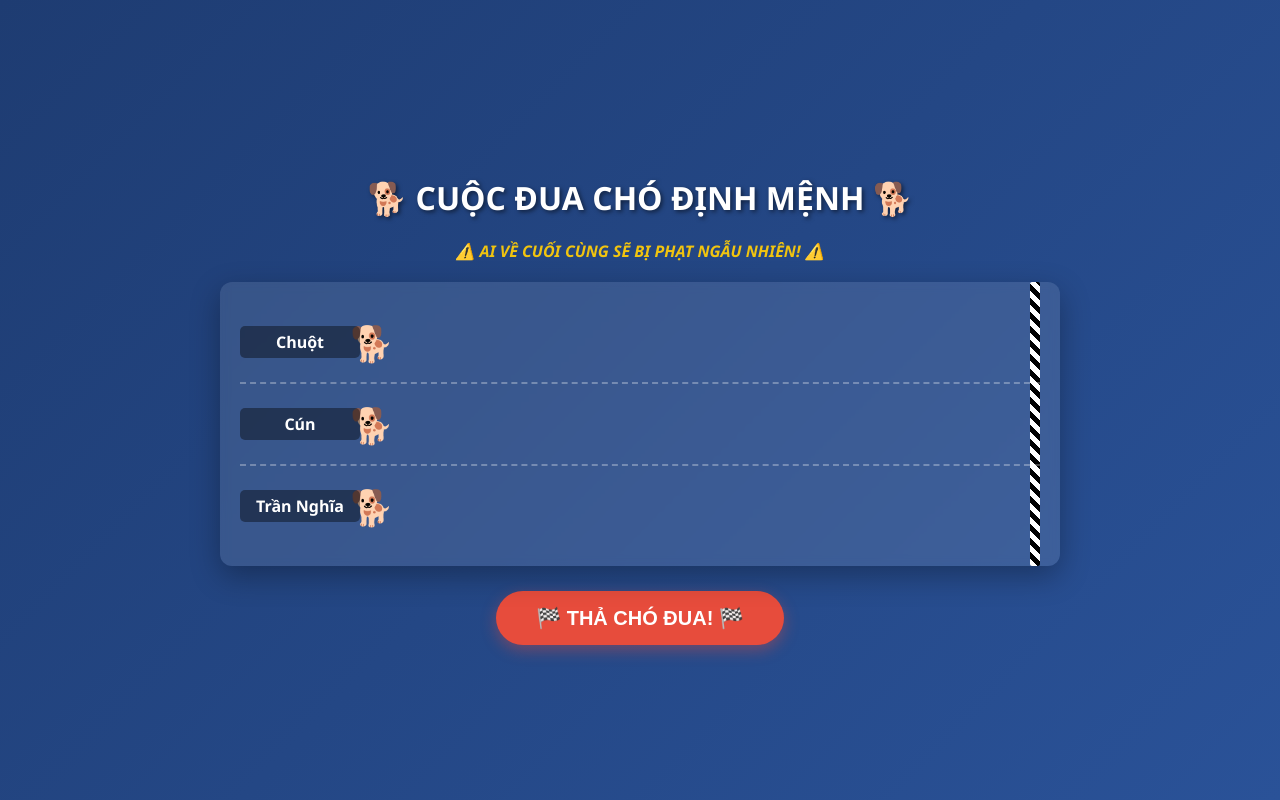
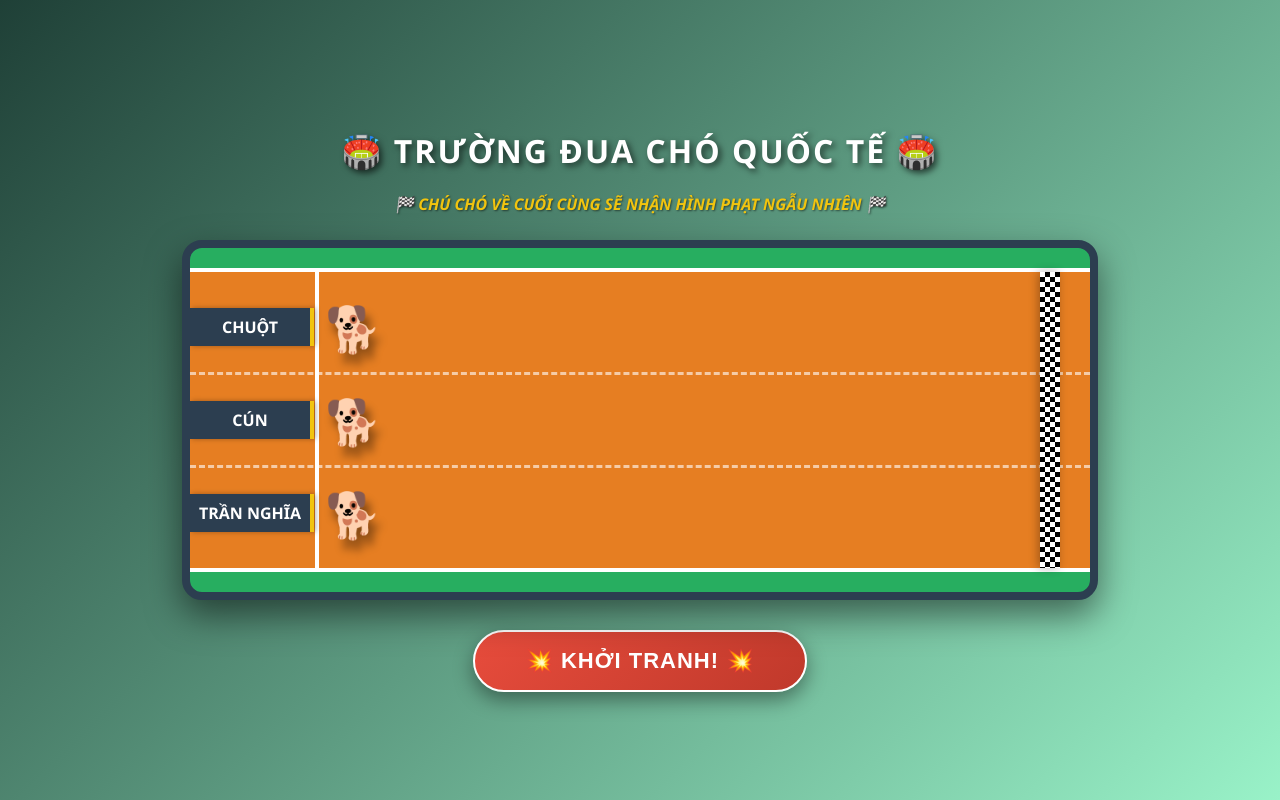
Before and after one commit to nghiamin01-code/wed-trollwe1, a plain HTML site: page index.html in a window 1280 px wide. Drawn offline with Linux system fonts and the light colour scheme.

Commit message:
Update index.html

```diff
--- a/index.html
+++ b/index.html
@@ -3,11 +3,11 @@
 <head>
     <meta charset="UTF-8">
     <meta name="viewport" content="width=device-width, initial-scale=1.0">
-    <title>Cuộc Đua Chó Định Mệnh</title>
+    <title>Trường Đua Chó Chuyên Nghiệp</title>
     <style>
         body {
             font-family: 'Segoe UI', Tahoma, Geneva, Verdana, sans-serif;
-            background: linear-gradient(135deg, #1e3c72 0%, #2a5298 100%);
+            background: linear-gradient(135deg, #1f4037 0%, #99f2c8 100%);
             color: #fff;
             display: flex;
             flex-direction: column;
@@ -18,115 +18,172 @@
             padding: 20px;
             box-sizing: border-box;
         }
-        h1 { text-shadow: 2px 2px 4px rgba(0,0,0,0.5); margin-bottom: 5px; text-align: center; }
-        p.rule { color: #f1c40f; font-style: italic; margin-bottom: 20px; text-align: center; font-weight: bold; }
+        h1 {
+            text-shadow: 3px 3px 6px rgba(0,0,0,0.6);
+            margin-bottom: 5px;
+            text-align: center;
+            font-size: 32px;
+            letter-spacing: 2px;
+        }
+        p.rule { color: #f1c40f; font-style: italic; margin-bottom: 25px; text-align: center; font-weight: bold; text-shadow: 1px 1px 2px rgba(0,0,0,0.5); }
 
-        .track-container {
-            background: rgba(255, 255, 255, 0.1);
-            padding: 20px;
-            border-radius: 12px;
-            box-shadow: 0 10px 30px rgba(0,0,0,0.3);
+        /* Khung trường đua tổng thể */
+        .stadium {
+            background: #27ae60;
+            padding: 20px 0;
+            border: 8px solid #2c3e50;
+            border-radius: 20px;
+            box-shadow: 0 15px 35px rgba(0,0,0,0.5);
             width: 100%;
-            max-width: 800px;
+            max-width: 900px;
             position: relative;
-            backdrop-filter: blur(5px);
+            overflow: hidden;
         }
 
-        /* Đường đua */
+        /* Mặt đường đua giả lập cát/đất mịn chuyên dụng */
+        .track-container {
+            background: #e67e22; /* Màu đất/cát cát */
+            background-image: radial-gradient(rgba(0,0,0,0.15) 15%, transparent 20%),
+                              radial-gradient(rgba(0,0,0,0.15) 15%, transparent 20%);
+            background-size: 4px 4px;
+            background-position: 0 0, 2px 2px;
+            padding: 10px 0;
+            position: relative;
+            border-top: 4px solid #fff;
+            border-bottom: 4px solid #fff;
+        }
+
+        /* Làn đua */
         .lane {
             display: flex;
             align-items: center;
-            height: 80px;
-            border-bottom: 2px dashed rgba(255,255,255,0.3);
+            height: 90px;
+            border-bottom: 3px dashed rgba(255,255,255,0.6);
             position: relative;
         }
         .lane:last-child { border-bottom: none; }
 
-        /* Tên người chơi cố định bên trái */
+        /* Tên người chơi dạng bảng điện tử */
         .player-name {
-            width: 100px;
+            width: 110px;
             font-weight: bold;
             font-size: 16px;
             color: #fff;
-            background: rgba(0,0,0,0.4);
-            padding: 5px 10px;
-            border-radius: 5px;
+            background: #2c3e50;
+            border-right: 4px solid #f1c40f;
+            padding: 8px 5px;
             text-align: center;
+            z-index: 5;
+            box-shadow: 2px 0 5px rgba(0,0,0,0.3);
+            text-transform: uppercase;
+        }
+
+        /* Vạch xuất phát biệt lập */
+        .start-line {
+            position: absolute;
+            left: 125px;
+            top: 0;
+            bottom: 0;
+            width: 4px;
+            background: #fff;
             z-index: 2;
         }
 
-        /* Chú chó đua */
+        /* Chú chó đua sinh động hơn kèm bóng đổ */
         .dog {
-            font-size: 35px;
+            font-size: 45px;
             position: absolute;
-            left: 110px; /* Vị trí xuất phát */
-            transition: left 0.1s linear;
+            left: 135px; /* Vị trí xuất phát */
+            transition: left 0.08s linear;
             user-select: none;
+            z-index: 3;
+            filter: drop-shadow(5px 10px 4px rgba(0,0,0,0.4)); /* Tạo độ nổi 3D */
         }
 
-        /* Vạch đích */
+        /* Vạch đích chuẩn Thể thao (Caro đen trắng) */
         .finish-line {
             position: absolute;
-            right: 20px;
+            right: 30px;
             top: 0;
             bottom: 0;
-            width: 10px;
-            background: repeating-linear-gradient(
-                45deg,
-                #fff,
-                #fff 5px,
-                #000 5px,
-                #000 10px
-            );
-            border-radius: 2px;
+            width: 20px;
+            background-color: #fff;
+            background-image: linear-gradient(45deg, #000 25%, transparent 25%, transparent 75%, #000 75%, #000),
+                              linear-gradient(45deg, #000 25%, transparent 25%, transparent 75%, #000 75%, #000);
+            background-size: 10px 10px;
+            background-position: 0 0, 5px 5px;
+            box-shadow: -2px 0 10px rgba(0,0,0,0.3);
+            z-index: 2;
         }
 
-        /* Điều khiển */
-        .control-zone { margin-top: 25px; display: flex; flex-direction: column; align-items: center; gap: 15px; }
+        /* Khu vực nút bấm điều khiển */
+        .control-zone { margin-top: 30px; display: flex; flex-direction: column; align-items: center; gap: 15px; width: 100%; }
+
         .btn {
-            background: #e74c3c;
+            background: linear-gradient(135deg, #e74c3c 0%, #c0392b 100%);
             color: white;
-            border: none;
-            padding: 15px 40px;
-            border-radius: 30px;
-            font-size: 20px;
-            font-weight: bold;
+            border: 2px solid #fff;
+            padding: 16px 50px;
+            border-radius: 50px;
+            font-size: 22px;
+            font-weight: 900;
             cursor: pointer;
-            box-shadow: 0 5px 15px rgba(231, 76, 60, 0.4);
-            transition: 0.2s;
+            box-shadow: 0 8px 20px rgba(0,0,0,0.4);
+            transition: all 0.2s ease;
+            text-transform: uppercase;
+            letter-spacing: 1px;
         }
-        .btn:hover { background: #c0392b; transform: scale(1.05); }
-        .btn:disabled { background: #7f8c8d; cursor: not-allowed; box-shadow: none; transform: none; }
+        .btn:hover { background: linear-gradient(135deg, #ff6b6b 0%, #e74c3c 100%); transform: translateY(-3px) scale(1.02); box-shadow: 0 12px 25px rgba(0,0,0,0.5); }
+        .btn:active { transform: translateY(1px); box-shadow: 0 5px 10px rgba(0,0,0,0.4); }
+        .btn:disabled { background: #7f8c8d !important; cursor: not-allowed; box-shadow: none !important; transform: none !important; border-color: #bdc3c7; }
 
-        /* Bảng kết quả */
+        /* Bảng hiển thị án phạt thiết kế hiện đại */
         #result-box {
-            margin-top: 20px;
-            padding: 20px;
-            background: white;
-            color: #333;
+            margin-top: 10px;
+            padding: 25px;
+            background: #fff;
+            color: #2c3e50;
+            border-radius: 16px;
+            width: 100%;
+            max-width: 550px;
+            text-align: center;
+            box-shadow: 0 15px 35px rgba(0,0,0,0.4);
+            display: none;
+            animation: bounceIn 0.6s cubic-bezier(0.175, 0.885, 0.32, 1.275);
+            border: 3px solid #f1c40f;
+        }
+        .rank-title { font-size: 18px; color: #7f8c8d; text-transform: uppercase; margin-bottom: 10px; font-weight: bold; }
+        .rank-item { font-size: 18px; font-weight: bold; margin: 5px 0; }
+        .loser-highlight { color: #c0392b; font-size: 26px; font-weight: 800; margin: 15px 0 5px 0; text-transform: uppercase; }
+        .punishment-highlight {
+            background: #f1c40f;
+            color: #000;
+            font-size: 28px;
+            font-weight: 900;
+            padding: 10px 20px;
             border-radius: 10px;
-            width: 100%;
-            max-width: 500px;
-            text-align: center;
-            box-shadow: 0 10px 25px rgba(0,0,0,0.2);
-            display: none;
-            animation: fadeIn 0.5s ease;
+            display: inline-block;
+            margin-top: 10px;
+            box-shadow: inset 0 0 5px rgba(0,0,0,0.2), 0 4px 8px rgba(0,0,0,0.15);
+            text-transform: uppercase;
         }
-        .loser-highlight { color: #e74c3c; font-size: 24px; font-weight: bold; margin-bottom: 10px; }
-        .punishment-highlight { color: #f39c12; font-size: 26px; font-weight: text-transform: uppercase; font-weight: 900; text-shadow: 1px 1px 1px rgba(0,0,0,0.1); }
 
-        @keyframes fadeIn {
-            from { opacity: 0; transform: translateY(10px); }
-            to { opacity: 1; transform: translateY(0); }
+        @keyframes bounceIn {
+            0% { opacity: 0; transform: scale(0.3); }
+            50% { opacity: 1; transform: scale(1.05); }
+            70% { transform: scale(0.9); }
+            100% { transform: scale(1); }
         }
     </style>
 </head>
 <body>
 
-    <h1>🐕 CUỘC ĐUA CHÓ ĐỊNH MỆNH 🐕</h1>
-    <p class="rule">⚠️ AI VỀ CUỐI CÙNG SẼ BỊ PHẠT NGẪU NHIÊN! ⚠️</p>
+    <h1>🏟️ TRƯỜNG ĐUA CHÓ QUỐC TẾ 🏟️</h1>
+    <p class="rule">🏁 CHÚ CHÓ VỀ CUỐI CÙNG SẼ NHẬN HÌNH PHẠT NGẪU NHIÊN 🏁</p>
 
+    <div class="stadium">
         <div class="track-container">
+            <div class="start-line"></div>
             <div class="finish-line"></div>
 
             <div class="lane">
@@ -144,15 +201,17 @@
                 <div class="dog" id="dog-nghia">🐕</div>
             </div>
         </div>
+    </div>
 
     <div class="control-zone">
-        <button class="btn" id="startBtn" onclick="startRace()">🏁 THẢ CHÓ ĐUA! 🏁</button>
+        <button class="btn" id="startBtn" onclick="startRace()">💥 KHỞI TRANH! 💥</button>
 
         <div id="result-box">
-            <div id="rank-list" style="font-weight: bold; margin-bottom: 15px; color: #555;"></div>
-            <hr style="border: 0; border-top: 1px solid #eee;">
+            <div class="rank-title">📊 Bảng Xếp Hạng Chung Cuộc</div>
+            <div id="rank-list"></div>
+            <hr style="border: 0; border-top: 2px dashed #bdc3c7; margin: 15px 0;">
             <div class="loser-highlight" id="loserName"></div>
-            <div style="font-size: 18px; margin-bottom: 5px; font-weight: bold;">Hình phạt ngẫu nhiên nhận được:</div>
+            <div style="font-size: 16px; font-weight: bold; color: #7f8c8d;">Hình phạt ngẫu nhiên phải chịu:</div>
             <div class="punishment-highlight" id="punishment"></div>
         </div>
     </div>
@@ -166,77 +225,69 @@
             if (isRacing) return;
             isRacing = true;
 
-            // Ẩn bảng kết quả cũ và khóa nút bấm
             document.getElementById('result-box').style.display = 'none';
             document.getElementById('startBtn').disabled = true;
-            document.getElementById('startBtn').innerText = "ĐANG ĐUA... 🔥";
+            document.getElementById('startBtn').innerText = "ĐANG ĐUA GAY CẤN... 🔥";
 
-            // Reset vị trí 3 chú chó về vạch xuất phát (110px)
+            // Reset vị trí xuất phát cho 3 chú chó (135px là vạch xuất phát chuẩn)
             const dogs = [
-                { id: 'dog-chuot', name: 'Chuột', pos: 110 },
-                { id: 'dog-cun', name: 'Cún', pos: 110 },
-                { id: 'dog-nghia', name: 'Trần Nghĩa', pos: 110 }
+                { id: 'dog-chuot', name: 'Chuột', pos: 135 },
+                { id: 'dog-cun', name: 'Cún', pos: 135 },
+                { id: 'dog-nghia', name: 'Trần Nghĩa', pos: 135 }
             ];
 
             dogs.forEach(d => {
                 document.getElementById(d.id).style.left = d.pos + 'px';
             });
 
-            // Lấy độ rộng đường đua để tính vạch đích
             const trackWidth = document.querySelector('.track-container').clientWidth;
-            const finishLinePos = trackWidth - 60; // Trừ hao kích thước chú chó
+            // Vạch đích nằm thụt vào 30px từ lề phải, trừ thêm chiều rộng chú chó khoảng 50px
+            const finishLinePos = trackWidth - 85;
 
             let finishedCount = 0;
             let rank = [];
 
-            // Chạy vòng lặp đua
             raceInterval = setInterval(() => {
                 dogs.forEach(d => {
-                    // Nếu chú chó này chưa về đích thì tiếp tục chạy ngẫu nhiên
                     if (d.pos < finishLinePos) {
-                        d.pos += Math.floor(Math.random() * 12) + 2; // Tốc độ ngẫu nhiên từ 2 đến 13px
+                        // Tốc độ chạy nhấp nhô ngẫu nhiên tạo độ chân thật
+                        d.pos += Math.floor(Math.random() * 14) + 2;
 
-                        // Khống chế không cho vượt quá vạch đích quá nhiều
                         if (d.pos >= finishLinePos) {
                             d.pos = finishLinePos;
                             finishedCount++;
-                            rank.push(d.name); // Lưu thứ tự về đích
+                            rank.push(d.name);
                         }
 
                         document.getElementById(d.id).style.left = d.pos + 'px';
                     }
                 });
 
-                // Khi cả 3 chú chó đều đã qua vạch đích
                 if (finishedCount === 3) {
                     clearInterval(raceInterval);
                     showResult(rank);
                 }
-            }, 50); // Cập nhật vị trí mỗi 50ms
+            }, 40); // Tăng tần suất cập nhật mượt mà hơn (40ms)
         }
 
         function showResult(rank) {
             isRacing = false;
             document.getElementById('startBtn').disabled = false;
-            document.getElementById('startBtn').innerText = "🏁 ĐUAVÒNG MỚI! 🏁";
+            document.getElementById('startBtn').innerText = "💥 ĐUAVÒNG MỚI! 💥";
 
-            const loser = rank[2]; // Người về thứ 3 (cuối cùng)
-
-            // Random hình phạt từ mảng
+            const loser = rank[2];
             const randomPunishment = punishments[Math.floor(Math.random() * punishments.length)];
 
-            // Hiển thị thứ hạng
+            // Hiển thị kết quả thứ hạng đẹp mắt
             document.getElementById('rank-list').innerHTML = `
-                🥇 Hạng 1: ${rank[0]} <br>
-                🥈 Hạng 2: ${rank[1]} <br>
-                🥉 Hạng 3: ${rank[2]}
+                <div class="rank-item" style="color: #f1c40f;">🥇 Hạng 1: ${rank[0]}</div>
+                <div class="rank-item" style="color: #95a5a6;">🥈 Hạng 2: ${rank[1]}</div>
+                <div class="rank-item" style="color: #e67e22;">🥉 Hạng 3: ${rank[2]}</div>
             `;
 
-            // Hiển thị án phạt cho người về cuối
-            document.getElementById('loserName').innerText = `😭 Người về cuối: ${loser}`;
+            document.getElementById('loserName').innerText = `🤦‍♂️ ${loser} VỀ CUỐI!`;
             document.getElementById('punishment').innerText = randomPunishment;
 
-            // Hiện bảng kết quả lên với hiệu ứng mượt mà
             document.getElementById('result-box').style.display = 'block';
         }
     </script>
```
Lines whose indentation alone changed are shown as unchanged.
